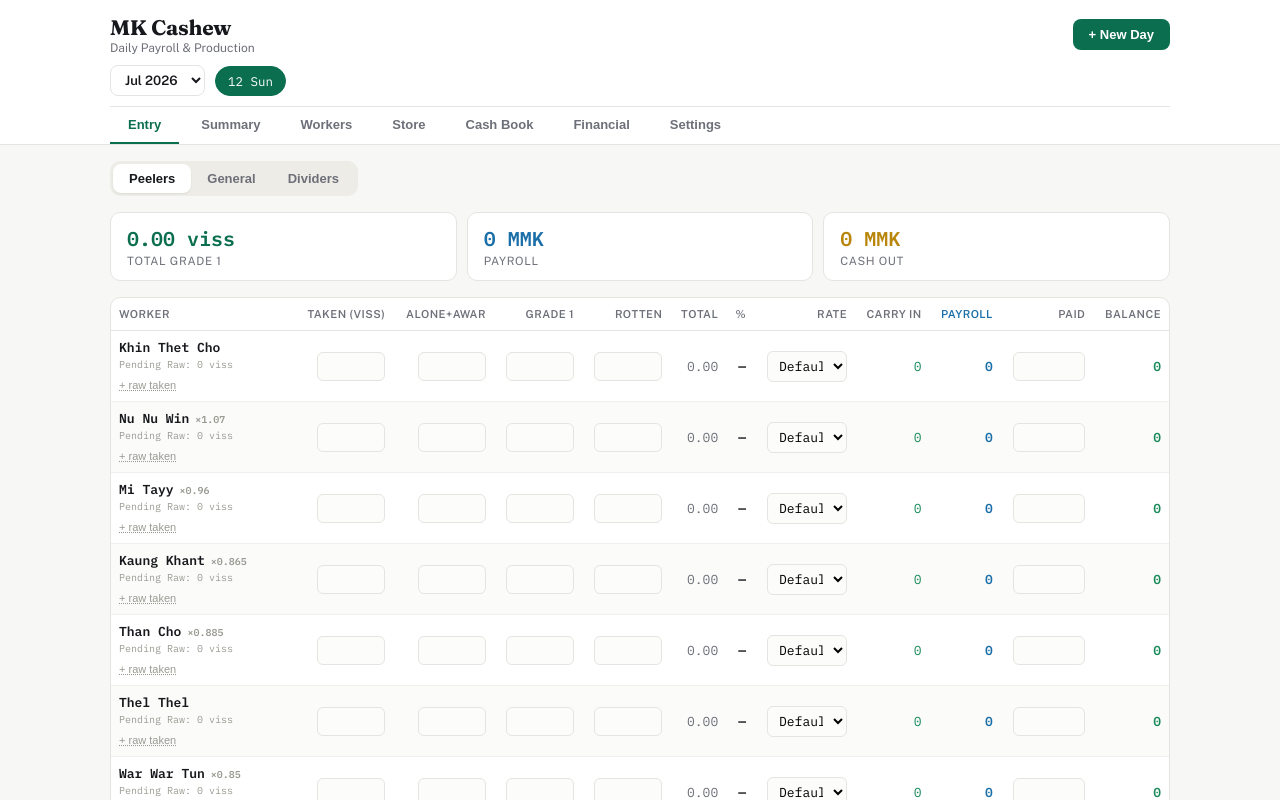
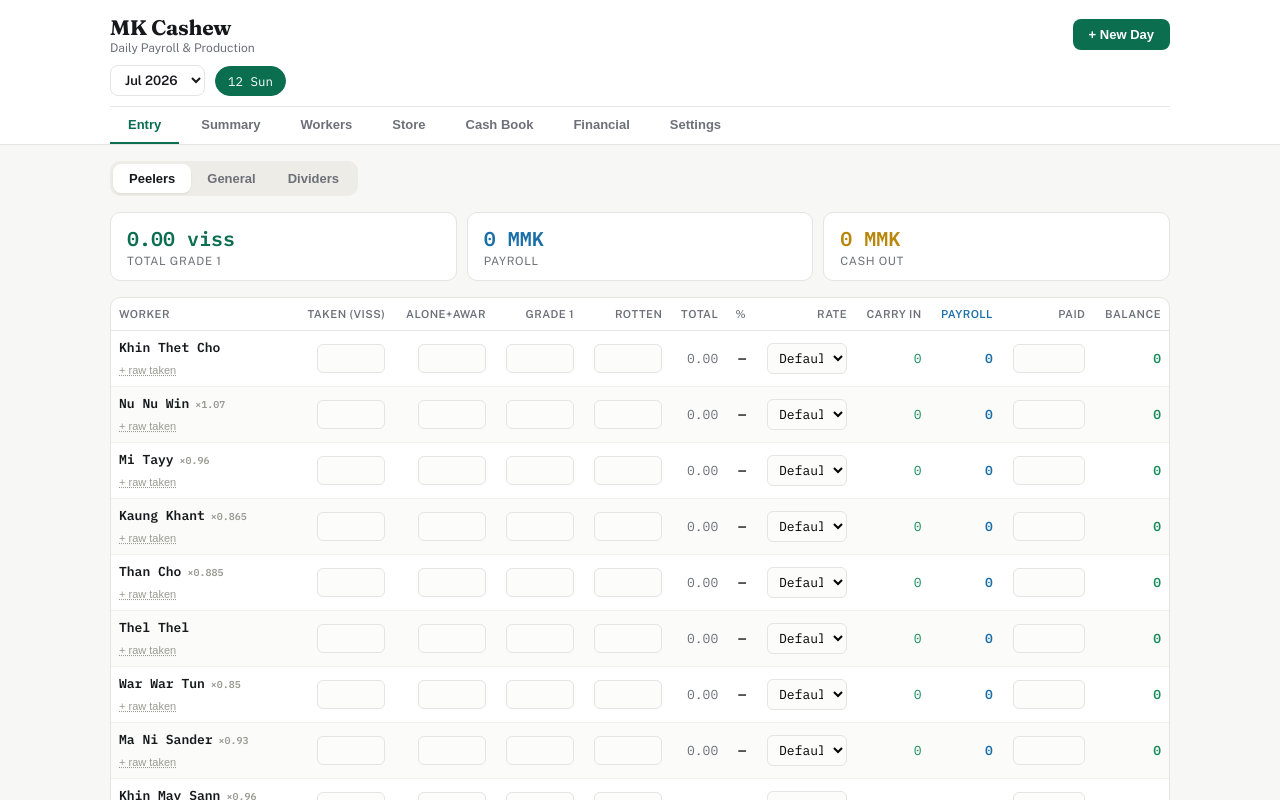
Before and after one commit to ghostmk7/MK-Cashew, a React (Vite) app: page / in a window 1280 px wide. Shown: the top 800 px of the page. Built offline with nearby package versions, Linux system fonts and the light colour scheme.

Commit message:
Revert pending raw tracking as per user request

```diff
--- a/src/components/Tables.jsx
+++ b/src/components/Tables.jsx
@@ -33,9 +33,6 @@ export function PeelerTable({ workers, computed, rates, onEdit }) {
                 <td style={{ ...ST.td, textAlign: "left" }}>
                   <div style={{ display: "flex", flexDirection: "column", gap: 2 }}>
                     <div style={{ fontWeight: 600 }}>{w.name}{w.grade && <span style={ST.gradeTag}>×{w.grade}</span>}</div>
-                    <div style={{ fontSize: 10, color: "#9A9A93", fontFamily: "'IBM Plex Mono', monospace" }}>
-                      Pending Raw: {r.rawCarryIn ? r.rawCarryIn.toFixed(2) : 0} viss
-                    </div>
                     <RawTakenNote value={r.rawMaterialTaken ?? ""} onCommit={v => onEdit(w.id, "rawMaterialTaken", v, w.name)} />
                   </div>
                 </td>
@@ -289,8 +286,7 @@ export function MobileEditModal({ worker, section, day, rates, onClose, onEdit }
             {section === "peeler" && (
               <div style={ST.mobileModalMeta}>
                 Carry in: {fmt(row.carryOver)} · Payroll: {fmt(row.payrollAmount)} MMK
-                <div style={{ marginTop: 6, display: "flex", justifyContent: "space-between", alignItems: "center" }}>
-                  <span>Pending Raw: {row.rawCarryIn ? row.rawCarryIn.toFixed(2) : 0} viss</span>
+                <div style={{ marginTop: 6 }}>
                   <RawTakenNote value={row.rawMaterialTaken ?? ""} onCommit={v => onEdit("rawMaterialTaken", v)} />
                 </div>
               </div>
--- a/src/components/tabs/SettingsTab.jsx
+++ b/src/components/tabs/SettingsTab.jsx
@@ -10,7 +10,6 @@ export function SettingsTab({ settings, workers, auditLog, setStore, store, days
   const [rates, setRates] = useState([...storedRates]);
   const [defaultRate, setDefaultRate] = useState(settings?.defaultRate || storedRates[storedRates.length - 1]);
   const [openingBalances, setOpeningBalances] = useState(settings?.openingBalances || {});
-  const [openingRawBalances, setOpeningRawBalances] = useState(settings?.openingRawBalances || {});
   const [cashBookOpening, setCashBookOpening] = useState(settings?.cashBookOpening || 0);
   const [storePrices, setStorePrices] = useState(settings?.storePrices || { aLoneGyi: 67000, aChan: 52000, hteikKwe: 37200, khaKyo: 31200, chan2: 35000, chan3: 20000, aThayLone: 50000 });
   const [saved, setSaved] = useState(false);
@@ -42,11 +41,6 @@ export function SettingsTab({ settings, workers, auditLog, setStore, store, days
       const n = parseFloat(v);
       if (!isNaN(n)) cleanBalances[k] = n;
     });
-    const cleanRawBalances = {};
-    Object.entries(openingRawBalances).forEach(([k, v]) => {
-      const n = parseFloat(v);
-      if (!isNaN(n)) cleanRawBalances[k] = n;
-    });
     setStore(s => ({
       ...s,
       settings: {
@@ -54,7 +48,6 @@ export function SettingsTab({ settings, workers, auditLog, setStore, store, days
         rates: cleanRates,
         defaultRate: finalDefault,
         openingBalances: cleanBalances,
-        openingRawBalances: cleanRawBalances,
         cashBookOpening: parseFloat(cashBookOpening) || 0,
         storePrices,
         syncUrl
@@ -107,19 +100,15 @@ export function SettingsTab({ settings, workers, auditLog, setStore, store, days
 
     const lastDay = days[days.length - 1];
     const newOpeningBalances = {};
-    const newOpeningRawBalances = {};
     workers.forEach(w => {
       let change = 0;
-      let rawChange = 0;
       if (w.type === "peeler") {
         change = lastDay?.peelersComputed?.[w.id]?.changeForNextDay || 0;
-        rawChange = lastDay?.peelersComputed?.[w.id]?.rawChangeForNextDay || 0;
       }
       else if (w.type === "general") change = lastDay?.generalComputed?.[w.id]?.changeForNextDay || 0;
       else if (w.type === "divider") change = lastDay?.dividersComputed?.[w.id]?.changeForNextDay || 0;
 
       newOpeningBalances[w.id] = change;
-      if (w.type === "peeler") newOpeningRawBalances[w.id] = rawChange;
     });
 
     let newCashOpening = parseFloat(cashBookOpening) || 0;
@@ -135,13 +124,11 @@ export function SettingsTab({ settings, workers, auditLog, setStore, store, days
       settings: {
         ...s.settings,
         openingBalances: newOpeningBalances,
-        openingRawBalances: newOpeningRawBalances,
         cashBookOpening: newCashOpening
       }
     }));
 
     setOpeningBalances(newOpeningBalances);
-    setOpeningRawBalances(newOpeningRawBalances);
     setCashBookOpening(newCashOpening);
     alert("New month started successfully!");
   }
@@ -212,12 +199,6 @@ export function SettingsTab({ settings, workers, auditLog, setStore, store, days
               <span style={{ fontSize: 11, color: "#9A9A93", minWidth: 56 }}>{w.type}</span>
               <input type="number" value={openingBalances[w.id] ?? ""} onChange={e => setOpeningBalances(ob => ({ ...ob, [w.id]: e.target.value }))} placeholder="0" style={{ ...ST.addInput, maxWidth: 130 }} />
               <span style={{ fontSize: 12, color: "#6E7079", minWidth: 40 }}>MMK</span>
-              {w.type === "peeler" && (
-                <>
-                  <input type="number" value={openingRawBalances[w.id] ?? ""} onChange={e => setOpeningRawBalances(ob => ({ ...ob, [w.id]: e.target.value }))} placeholder="0" style={{ ...ST.addInput, maxWidth: 90 }} />
-                  <span style={{ fontSize: 12, color: "#6E7079" }}>Raw viss</span>
-                </>
-              )}
             </div>
           ))}
         </div>
--- a/src/store/useStore.js
+++ b/src/store/useStore.js
@@ -17,7 +17,6 @@ function loadState() {
       defaultRate: 3000,
       rates: [2400, 2700, 3000],
       openingBalances: {},
-      openingRawBalances: {},
       cashBookOpening: 0,
       storePrices: { aLoneGyi: 67000, aChan: 52000, hteikKwe: 372000, khaKyo: 312000, chan2: 35000, chan3: 20000, aThayLone: 50000 }
     }
--- a/src/utils/calculations.js
+++ b/src/utils/calculations.js
@@ -50,12 +50,9 @@ export function calcPeelerRow(raw, carryOver, settings) {
 
 export function computeAll(rawDays, workers, settings) {
   const openingBalances = settings?.openingBalances || {};
-  const openingRawBalances = settings?.openingRawBalances || {};
   const workerBalances = {};
-  const workerRawBalances = {};
   workers.forEach(w => {
     workerBalances[w.id] = parseFloat(openingBalances[w.id]) || 0;
-    workerRawBalances[w.id] = parseFloat(openingRawBalances[w.id]) || 0;
   });
 
   return rawDays.map(day => {
@@ -72,15 +69,8 @@ export function computeAll(rawDays, workers, settings) {
         const calc = calcPeelerRow(raw, carryOver, settings);
         const paid = parseFloat(raw.amountPaid);
         const changeForNextDay = !isNaN(paid) ? calc.payrollAmount - paid : calc.payrollAmount;
-
-        const rawCarryIn = workerRawBalances[id] || 0;
-        const taken = parseFloat(raw.rawMaterialTaken) || 0;
-        const isPaid = !isNaN(paid) && paid > 0;
-        const rawChangeForNextDay = (isPaid ? 0 : rawCarryIn) + taken;
-
-        peelersComputed[id] = { ...raw, carryOver, ...calc, changeForNextDay, rawCarryIn, rawChangeForNextDay };
+        peelersComputed[id] = { ...raw, carryOver, ...calc, changeForNextDay };
         workerBalances[id] = changeForNextDay;
-        workerRawBalances[id] = rawChangeForNextDay;
       } else if (w.type === "general") {
         const raw = day.general[id] || {};
         const isPresent = !!raw.present;
```
